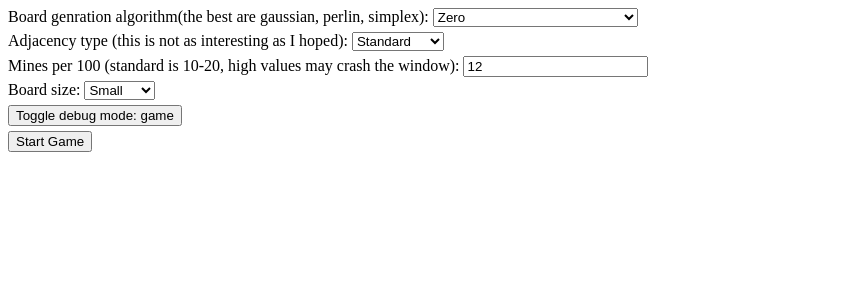
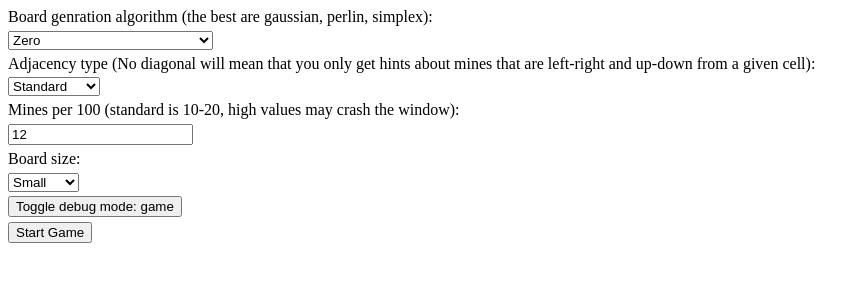
Before and after one commit to Burseylj/MinesweeperPrime, an Angular app: page / in a window 1280 px wide. Shown: the top 300 px of the page, without its empty margins (0-865 px from the left). Built offline with nearby package versions, Linux system fonts and the light colour scheme; what noisejs would draw is missing.

Commit message:
Ui tweaks

```diff
--- a/src/app/game-board/game-board.component.scss
+++ b/src/app/game-board/game-board.component.scss
@@ -4,6 +4,10 @@ span {
     display: inline-block;
     border: 1px solid black;
     vertical-align: top;
+    font-family: monospace;
+    text-align: center;
+    line-height: 1.5;
+    user-select: none;
   }
 
   .revealed {
--- a/src/app/toolbar/toolbar.component.html
+++ b/src/app/toolbar/toolbar.component.html
@@ -1,12 +1,12 @@
 <div class="form-group">
-  <label for="alg">Board genration algorithm(the best are gaussian, perlin, simplex): </label>
+  <label for="alg">Board genration algorithm (the best are gaussian, perlin, simplex): </label>
   <select id="alg" [(ngModel)]="selectedAlgorithm" (change)="selectBoardgenAlgorithm(selectedAlgorithm)">
     <option *ngFor="let algorithm of getAlgorithmEnumKeys()" [value]="algorithm">{{ algorithm }}</option>
   </select>
 </div>
 
 <div class="form-group">
-  <label for="adjacencyType">Adjacency type (this is not as interesting as I hoped): </label>
+  <label for="adjacencyType">Adjacency type (No diagonal will mean that you only get hints about mines that are left-right and up-down from a given cell): </label>
   <select id="adjacencyType" [(ngModel)]="selectedAdjacency" (change)="selectAdjacencyType(selectedAdjacency)">
     <option *ngFor="let adjacency of getAdjacencyEnumKeys()" [value]="adjacency">{{ adjacency }}</option>
   </select>
--- a/src/app/toolbar/toolbar.component.scss
+++ b/src/app/toolbar/toolbar.component.scss
@@ -6,3 +6,8 @@
 .form-group {
     margin-bottom: 0.3rem;
 }
+
+.form-group label {
+    display: block;
+    margin-bottom: 0.3rem;
+  }
```
